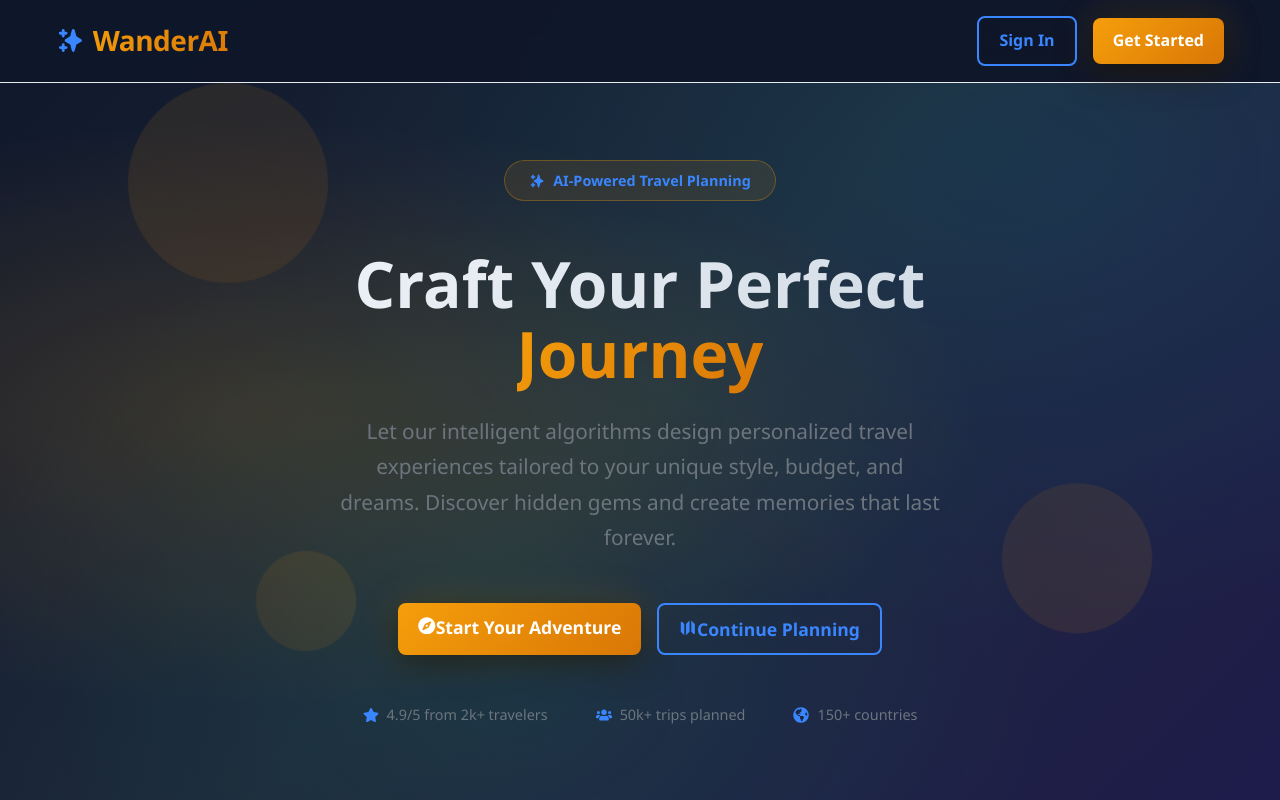
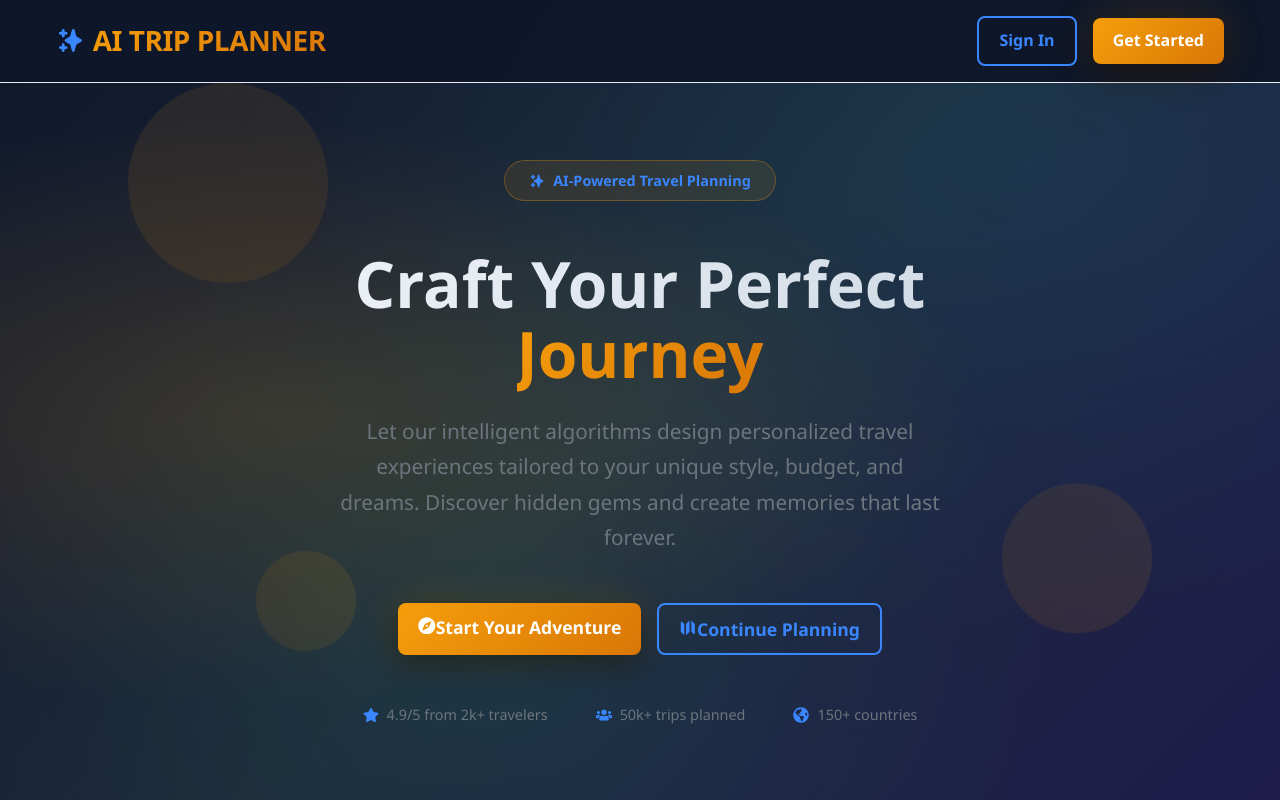
Before and after one commit to sainath1569/AI-Trip-Planner-Client, a React (Create React App) app: page / in a window 1280 px wide. Shown: the top 800 px of the page. Built offline with nearby package versions, Linux system fonts and the light colour scheme.

Commit message:
NAme change

```diff
--- a/src/pages/LandingPage.js
+++ b/src/pages/LandingPage.js
@@ -33,7 +33,7 @@ const Landing = () => {
       name: "Sarah Johnson",
       location: "Tokyo, Japan",
       rating: 5,
-      text: "WanderAI completely transformed how I travel! The currency converter saved me so much hassle, and the offline maps were a lifesaver.",
+      text: "This AI completely transformed how I travel! The currency converter saved me so much hassle, and the offline maps were a lifesaver.",
       avatar: "SJ"
     },
     {
@@ -62,7 +62,7 @@ const Landing = () => {
           <div className="nav-bar">
             <div className="logo">
               <HiSparkles className="logo-icon" />
-              <h2>WanderAI</h2>
+              <h2>AI TRIP PLANNER</h2>
             </div>
             <nav className="nav-links">
               <Link to="/login" className="btn btn-secondary">Sign In</Link>
```
